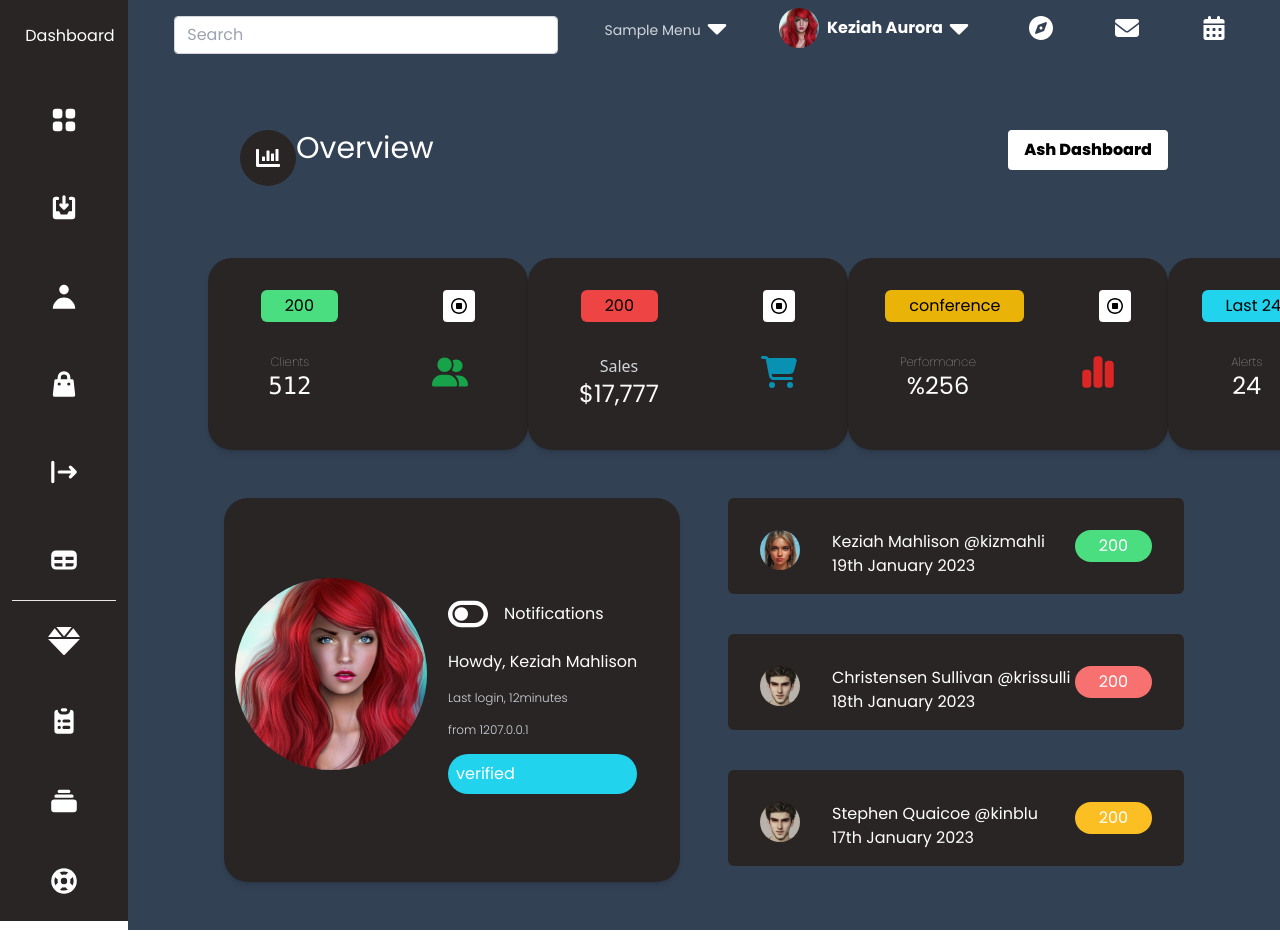
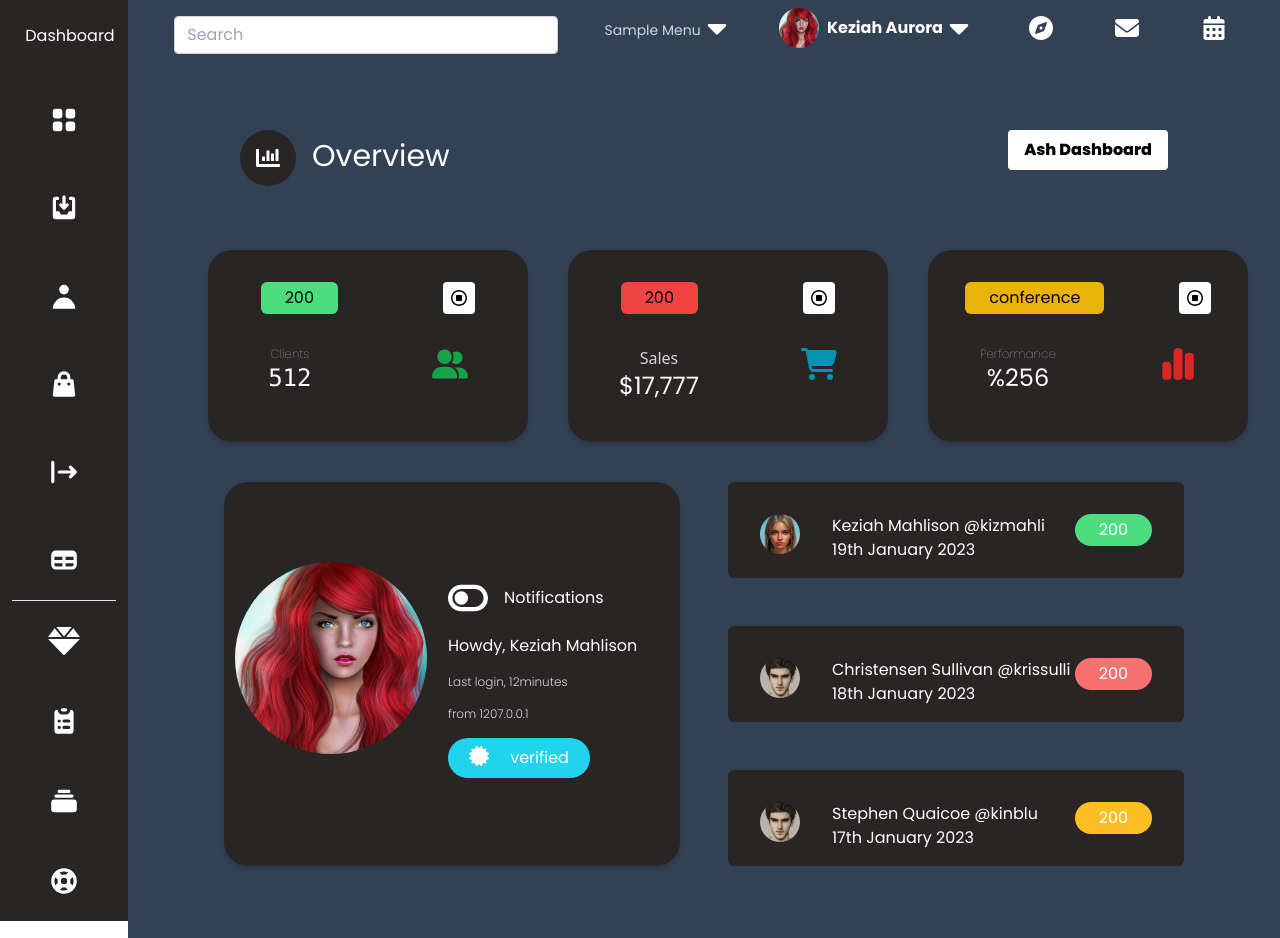
Before and after one commit to Obaayaa-1988/nuxt-tailwind-admin-dashboard, a Nuxt app: page /Home in a window 1280 px wide. Built offline with nearby package versions, Linux system fonts and the light colour scheme.

Commit message:
added margin bottom to second section

```diff
--- a/pages/Home.vue
+++ b/pages/Home.vue
@@ -101,7 +101,7 @@
                 </div>
 
                 <div>
-                    <h1 class="text-white text-3xl font-body"> Overview</h1>
+                    <h1 class="text-white text-3xl font-body py-2 ml-4"> Overview</h1>
 
                 </div>
 
@@ -116,8 +116,8 @@
 
         <!----------------------------------------start-- dark cards----------------->
 
-<section class="rounded-b-3xl w-full h-3/4  px-20 py-6 md:col-span-2 ">
-    <div class=" flex justify-evenly  ">
+<section class="rounded-b-3xl w-full h-3/4  px-20 py-4 ">
+    <div class=" flex justify-evenly gap-10 ">
         <nuxt-link to="/Running">
             <div class="bg-stone-800  w-80 h-48 rounded-3xl overflow-hidden shadow-md relative  cursor-pointer py-8 text-center">
                 <div class="flex justify-around">
@@ -153,10 +153,7 @@
                         </svg>
                     </div>
 
-
-
                 </div>
-
 
             </div>
         </nuxt-link>
@@ -301,10 +298,10 @@
         <!--------------------------------------end--of dark cards------------------->
         <!--------------------------------------start--of main cards------------------->
 
-        <section class="px-24 py-6">
+        <section class="px-24  py-6">
             <div class="flex justify-evenly gap-12">
 
-                <div class="bg-stone-800 w-2/4 h-96  rounded-3xl overflow-hidden shadow-md relati  py-8">
+                <div class="bg-stone-800 w-2/4 h-96  rounded-3xl overflow-hidden shadow-md relati py-8">
                     <div class="flex justify-around mb-4">
 
 
@@ -328,23 +325,32 @@
                             <div class="py-4 text-white"><p>Howdy, Keziah Mahlison</p></div>
                             <div><p class="text-gray-300 text-xs font-light pb-4">Last login, 12minutes </p></div>
                             <div><p class="text-gray-300 text-xs font-light pb-4">from 1207.0.0.1</p></div>
-                            <div><p class="bg-cyan-400 text-white px-2 py-2 rounded-3xl font-body">verified</p></div>
+                            <div class="bg-cyan-400 text-white w-3/4 py-2 rounded-3xl font-body flex justify-evenly">
+                                <div>
+                                <svg xmlns="http://www.w3.org/2000/svg"
+                                    viewBox="0 0 512 512" class="w-5 h-5 fill-white"><!--! Font Awesome Pro 6.2.1 by @fontawesome - https://fontawesome.com License - https://fontawesome.com/license (Commercial License) Copyright 2022 Fonticons, Inc. -->
+                                    <path
+                                        d="M211 7.3C205 1 196-1.4 187.6 .8s-14.9 8.9-17.1 17.3L154.7 80.6l-62-17.5c-8.4-2.4-17.4 0-23.5 6.1s-8.5 15.1-6.1 23.5l17.5 62L18.1 170.6c-8.4 2.1-15 8.7-17.3 17.1S1 205 7.3 211l46.2 45L7.3 301C1 307-1.4 316 .8 324.4s8.9 14.9 17.3 17.1l62.5 15.8-17.5 62c-2.4 8.4 0 17.4 6.1 23.5s15.1 8.5 23.5 6.1l62-17.5 15.8 62.5c2.1 8.4 8.7 15 17.1 17.3s17.3-.2 23.4-6.4l45-46.2 45 46.2c6.1 6.2 15 8.7 23.4 6.4s14.9-8.9 17.1-17.3l15.8-62.5 62 17.5c8.4 2.4 17.4 0 23.5-6.1s8.5-15.1 6.1-23.5l-17.5-62 62.5-15.8c8.4-2.1 15-8.7 17.3-17.1s-.2-17.3-6.4-23.4l-46.2-45 46.2-45c6.2-6.1 8.7-15 6.4-23.4s-8.9-14.9-17.3-17.1l-62.5-15.8 17.5-62c2.4-8.4 0-17.4-6.1-23.5s-15.1-8.5-23.5-6.1l-62 17.5L341.4 18.1c-2.1-8.4-8.7-15-17.1-17.3S307 1 301 7.3L256 53.5 211 7.3z" />
+                                </svg>
+
+                                </div>
+                                <div>
+                                    <p class=" ">verified</p>
+                                </div>
+
+
+
+                            </div>
 
                         </div>
 
                     </div>
 
-
-
-
-
-
-
                 </div>
 
                 <div class=" w-2/4  " >
                     <!---main grid-->
-                    <div class="bg-stone-800 w-full h-24 mb-10 rounded-md pt-8 px-8" >
+                    <div class="bg-stone-800 w-full h-24 mb-12 rounded-md pt-8 px-8" >
                         <div class="flex justify-between">
                             <div class="flex justify-center">
                                 <img src="images/Woman.jpg" alt="PanCake" class="w-10 h-10 object-cover rounded-full " />
@@ -365,7 +371,7 @@
                     </div>
 
 
-                    <div class="bg-stone-800 w-full h-24 mb-10 rounded-md pt-8 px-8" >
+                    <div class="bg-stone-800 w-full h-24 mb-12 rounded-md pt-8 px-8" >
                         <div class="flex justify-between">
                             <div class="flex justify-center">
                                 <img src="images/Man.jpg" alt="PanCake" class="w-10 h-10 object-cover rounded-full " />
@@ -384,7 +390,7 @@
 
                         </div>
                     </div>
-                    <div class="bg-stone-800 w-full h-24 mb-10 rounded-md pt-8 px-8" >
+                    <div class="bg-stone-800 w-full h-24 mb-12 rounded-md pt-8 px-8" >
                         <div class="flex justify-between">
                             <div class="flex justify-center">
                                 <img src="images/Man.jpg" alt="PanCake" class="w-10 h-10 object-cover rounded-full" />
@@ -410,12 +416,7 @@
 
         </section>
 
-
-
-
         <!--------------------------------------end--of main cards--------------------->
-
-
 
         <!------------main content of dashboard end----------------------------------->
 
```
